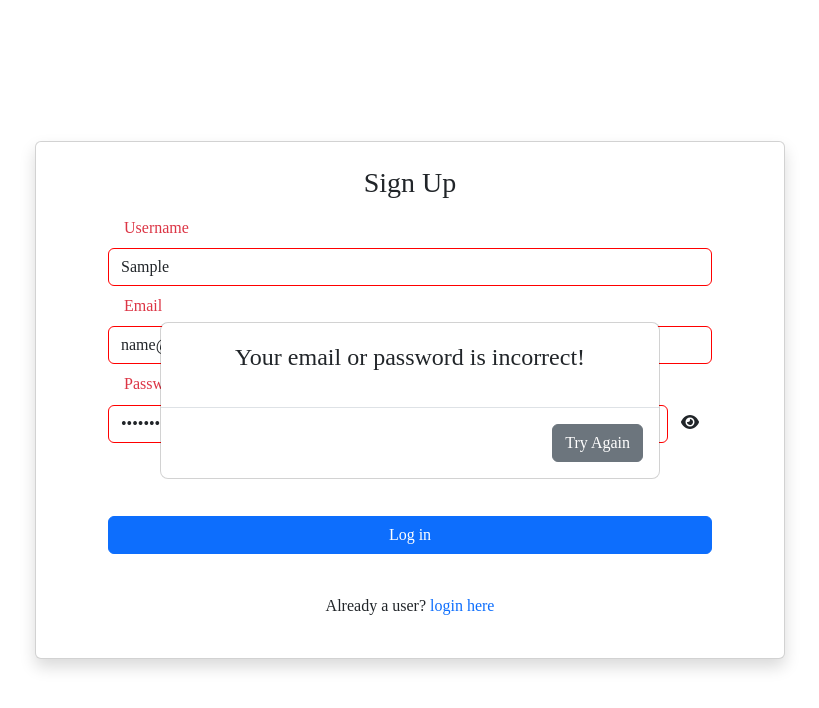
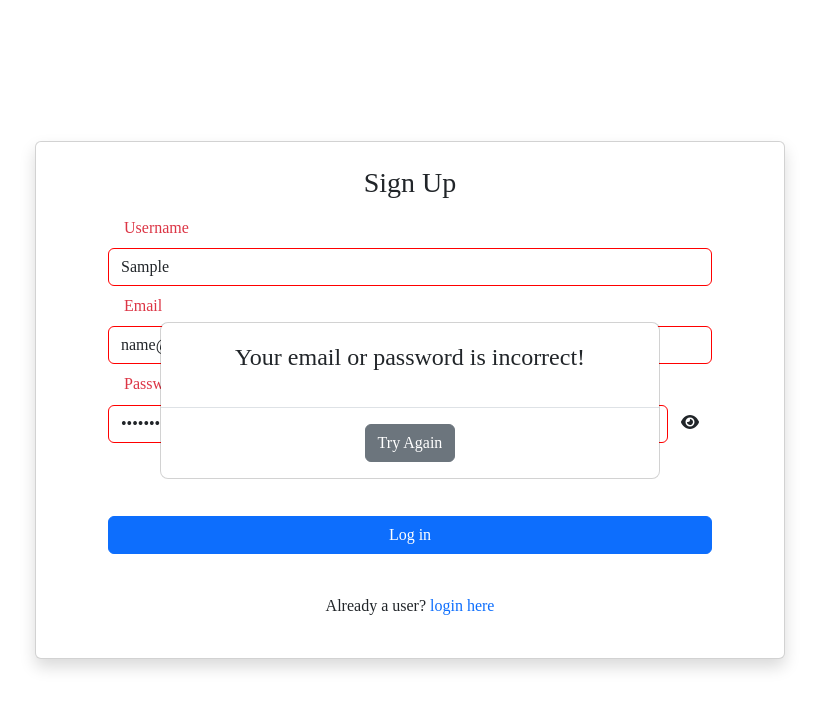
Before and after one commit to codeygallup/onTask, a React (Create React App) app in the folder client/: page /signup in a window 1280 px wide. Both pictures are taken after typing "Sample", "name@example.com", "Sample123" into the empty fields and a click on the button "Log in". Shown: the top 708 px of the page, without its empty margins (230-1049 px from the left). Built offline with nearby package versions, Linux system fonts and the light colour scheme; no server answers.

Commit message:
Created Modal component

```diff
--- a/client/src/components/ButtonGroup.jsx
+++ b/client/src/components/ButtonGroup.jsx
@@ -7,6 +7,7 @@ import {
 } from "@fortawesome/free-solid-svg-icons";
 import { useContext, useState } from "react";
 import { TaskContext } from "./TaskContext";
+import Modal from "./Modal";
 
 export default function ButtonGroup({ task }) {
   const [deleteModal, setDeleteModal] = useState(false);
@@ -91,40 +92,21 @@ export default function ButtonGroup({ task }) {
         </div>
       )}
       {deleteModal && (
-        <div
-          className="modal"
-          tabIndex="-1"
-          role="dialog"
-          style={{ display: "block" }}
-        >
-          <div className="modal-dialog modal-dialog-centered" role="document">
-            <div className="modal-content text-center">
-              <div className="modal-body">
-                <p className="fs-4">
-                  Are you sure you want to delete this task?
-                </p>
-              </div>
-              <div className="modal-footer">
-                <button
-                  type="button"
-                  className="btn btn-success"
-                  onClick={() => setDeleteModal(false)}
-                >
-                  Cancel
-                </button>
-                <button
-                  type="button"
-                  className="btn btn-danger"
-                  onClick={(e) => {
-                    closeModal(e, task._id);
-                  }}
-                >
-                  Confirm
-                </button>
-              </div>
-            </div>
-          </div>
-        </div>
+        <Modal
+          modalMessage={"Are you sure you want to delete this task?"}
+          buttonConfig={[
+            {
+              label: "Cancel",
+              className: "btn-success",
+              onClick: () => setDeleteModal(false),
+            },
+            {
+              label: "Confirm",
+              className: "btn-danger",
+              onClick: (e) => closeModal(e, task._id),
+            },
+          ]}
+        />
       )}
     </>
   );
--- a/client/src/components/CardHeader.jsx
+++ b/client/src/components/CardHeader.jsx
@@ -1,8 +1,12 @@
 import { Link } from "react-router-dom";
 import { FontAwesomeIcon } from "@fortawesome/react-fontawesome";
 import { faTrash, faPenToSquare } from "@fortawesome/free-solid-svg-icons";
+import { useState } from "react";
+import Modal from "./Modal";
 
 export default function CardHeader({ project, removeProject }) {
+  const [deleteModal, setDeleteModal] = useState(false);
+
   const handleDelete = async (e, projectId) => {
     e.preventDefault();
 
@@ -14,6 +18,11 @@ export default function CardHeader({ project, removeProject }) {
     } catch (err) {
       console.error(err);
     }
+  };
+
+  const closeModal = (e, id) => {
+    handleDelete(e, id);
+    setDeleteModal(false);
   };
 
   return (
@@ -28,7 +37,7 @@ export default function CardHeader({ project, removeProject }) {
           <h1>{project.title}</h1>
           <button
             className="btn btn-danger me-2"
-            onClick={(e) => handleDelete(e, project._id)}
+            onClick={() => setDeleteModal(true)}
           >
             <FontAwesomeIcon icon={faTrash} />
           </button>
@@ -38,6 +47,23 @@ export default function CardHeader({ project, removeProject }) {
           <p>{project.description}</p>
         </details>
       </div>
+      {deleteModal && (
+        <Modal
+          modalMessage={"Are you sure you want to delete this project?"}
+          buttonConfig={[
+            {
+              label: "Cancel",
+              className: "btn-success",
+              onClick: () => setDeleteModal(false),
+            },
+            {
+              label: "Confirm",
+              className: "btn-danger",
+              onClick: (e) => closeModal(e, project._id),
+            },
+          ]}
+        />
+      )}
     </>
   );
 }
--- a/client/src/components/LoginForm.jsx
+++ b/client/src/components/LoginForm.jsx
@@ -2,6 +2,7 @@ import { Link } from "react-router-dom";
 import Auth from "../utils/auth";
 import { useEffect, useRef, useState } from "react";
 import Password from "./Password";
+import Modal from "./Modal";
 
 export default function LoginForm({
   title,
@@ -49,13 +50,7 @@ export default function LoginForm({
     } catch (err) {
       console.error(err);
       setErrorModal(true);
-      setErrorMsg("Your email or  password is incorrect!");
     }
-  };
-
-  const closeModal = () => {
-    setErrorModal(false);
-    setErrorMsg("");
   };
 
   return (
@@ -140,29 +135,16 @@ export default function LoginForm({
         </div>
       </div>
       {errorModal && (
-        <div
-          className="modal"
-          tabIndex="-1"
-          role="dialog"
-          style={{ display: "block" }}
-        >
-          <div className="modal-dialog modal-dialog-centered" role="document">
-            <div className="modal-content text-center">
-              <div className="modal-body">
-                <p className="fs-4">{errorMsg}</p>
-              </div>
-              <div className="modal-footer">
-                <button
-                  type="button"
-                  className="btn btn-secondary"
-                  onClick={closeModal}
-                >
-                  Try Again
-                </button>
-              </div>
-            </div>
-          </div>
-        </div>
+          <Modal
+          modalMessage={"Your email or  password is incorrect!"}
+          buttonConfig={[
+            {
+              label: "Try Again",
+              className: "btn-secondary mx-auto",
+              onClick: () => setErrorModal(false),
+            },
+          ]}
+        />
       )}
     </>
   );
--- /dev/null
+++ b/client/src/components/Modal.jsx
@@ -0,0 +1,32 @@
+const Modal = ({ modalMessage, buttonConfig }) => {
+  return (
+    <div
+      className="modal"
+      tabIndex="-1"
+      role="dialog"
+      style={{ display: "block" }}
+    >
+      <div className="modal-dialog modal-dialog-centered" role="document">
+        <div className="modal-content text-center">
+          <div className="modal-body">
+            <p className="fs-4">{modalMessage}</p>
+          </div>
+          <div className="modal-footer">
+         {buttonConfig.map((btnConfig, i) => (
+             <button
+             key={i}
+             type="button"
+             className={`btn ${btnConfig.className}`}
+             onClick={btnConfig.onClick}
+           >
+             {btnConfig.label}
+           </button>
+         ))}
+          </div>
+        </div>
+      </div>
+    </div>
+  );
+};
+
+export default Modal;
--- a/client/src/pages/Reset.jsx
+++ b/client/src/pages/Reset.jsx
@@ -4,6 +4,7 @@ import { useMutation, useQuery } from "@apollo/client";
 import { RESET_PASSWORD, VALIDATE_PIN } from "../utils/mutations";
 import { FIND_USER } from "../utils/queries";
 import Password from "../components/Password";
+import Modal from "../components/Modal";
 
 const Reset = () => {
   const { id } = useParams();
@@ -124,32 +125,16 @@ const Reset = () => {
         </div>
       </div>
       {successModal && (
-        <div
-          className="modal"
-          tabIndex="-1"
-          role="dialog"
-          style={{ display: "block" }}
-        >
-          <div className="modal-dialog modal-dialog-centered" role="document">
-            <div className="modal-content text-center">
-              <div className="modal-body">
-                <p className="fs-4">Password succesfully changed</p>{" "}
-                {/* <p className="text-center">
-                  <Link to="/login">Return to login</Link>
-                </p> */}
-              </div>
-              <div className="modal-footer">
-                <button
-                  type="button"
-                  className="btn btn-secondary mx-auto"
-                  onClick={() => handleModalClose(userId)}
-                >
-                  Login
-                </button>
-              </div>
-            </div>
-          </div>
-        </div>
+        <Modal
+          modalMessage={"Password succesfully changed"}
+          buttonConfig={[
+            {
+              label: "Login",
+              className: "btn-secondary mx-auto",
+              onClick: () => handleModalClose(userId),
+            },
+          ]}
+        />
       )}
     </>
   );
```
